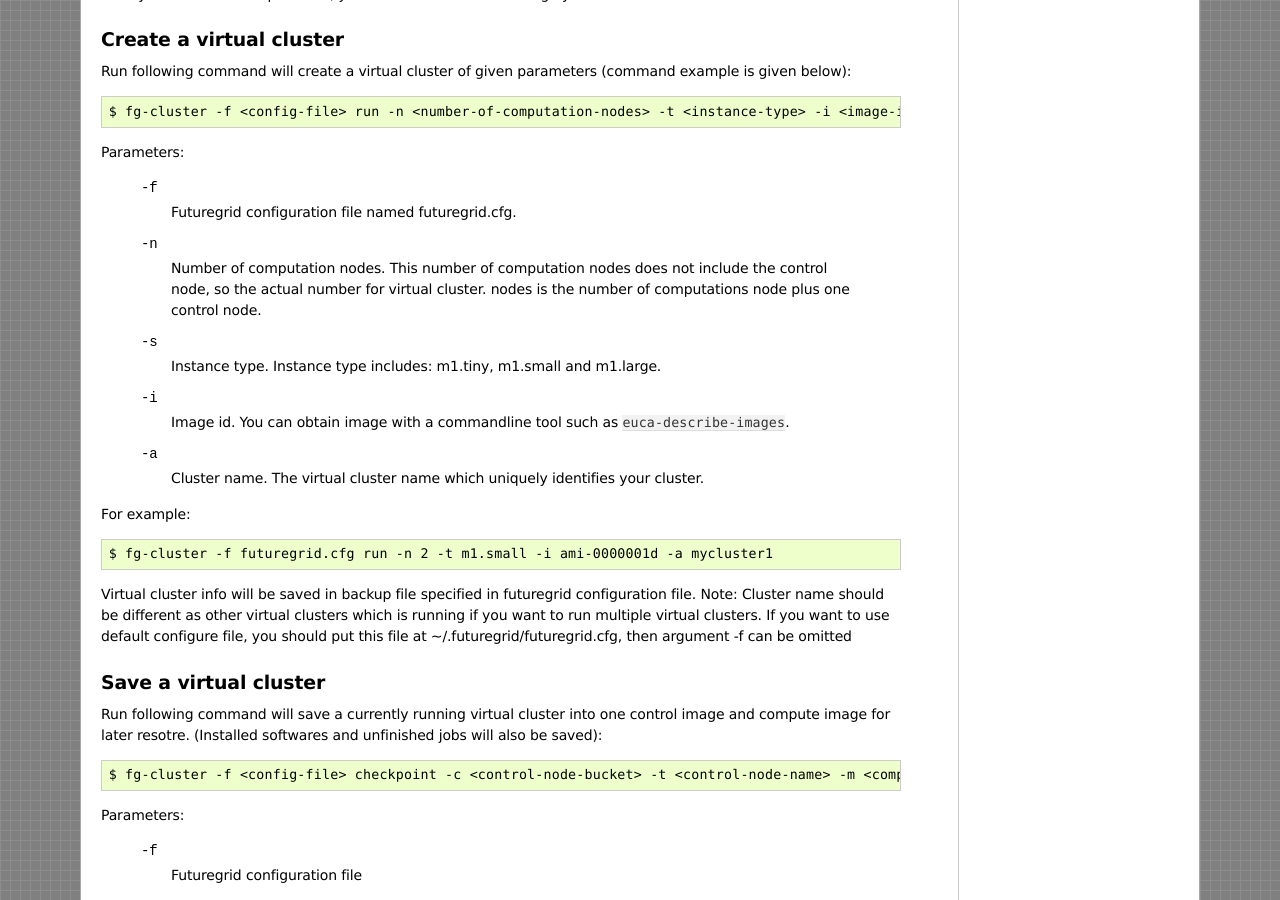
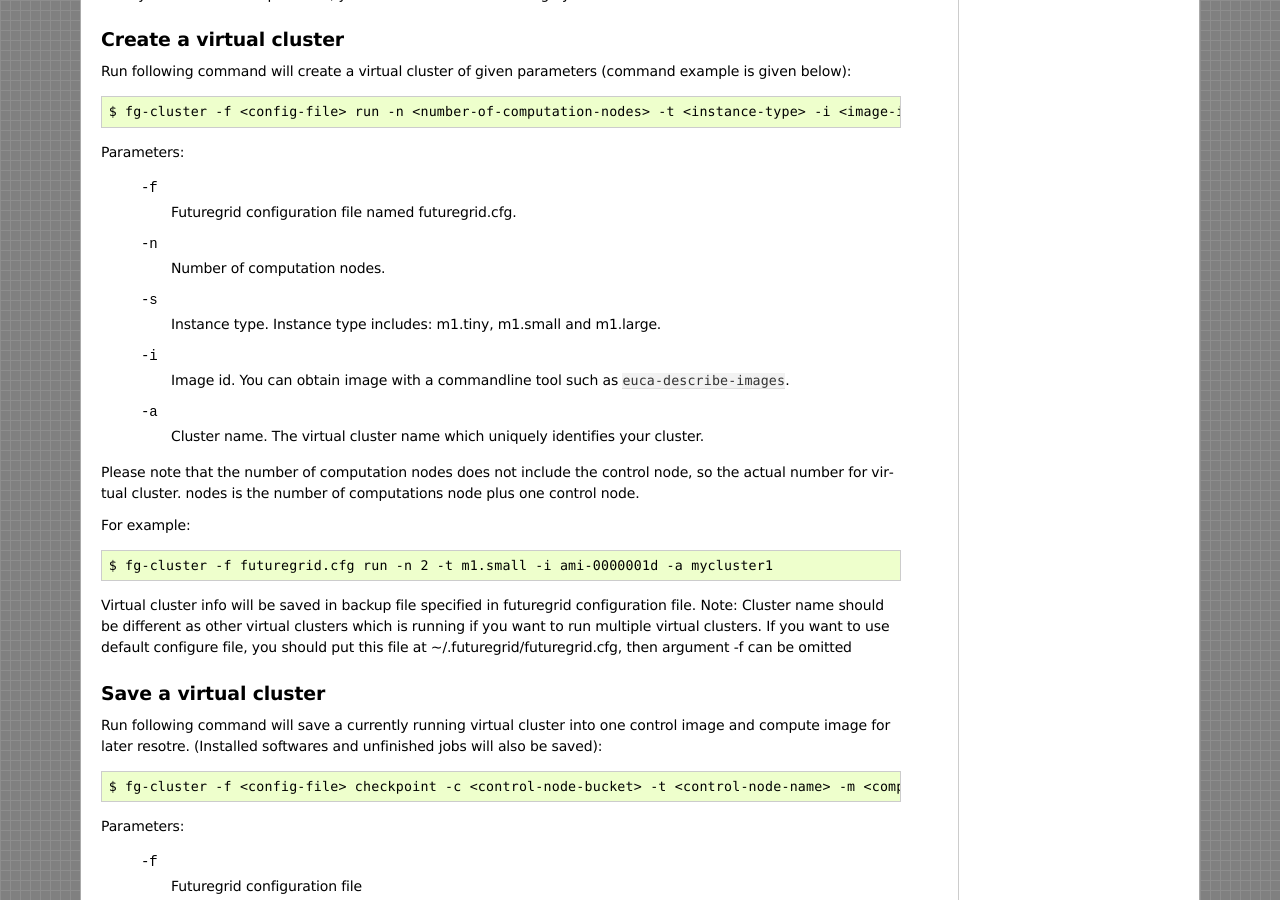
Before and after one commit to futuregrid/virtual-cluster, a Sphinx documentation site: the page built from doc/source/intro.rst, in a window 1280 px wide and 900 px high, scrolled down 3610 px. Built offline with Sphinx 7.4.7, drawn with Linux system fonts in a browser that asks for light colours; formulas are drawn with MathJax 3; pages that are not in the unit, such as notebooks, are missing from menus; some of the changed text lies outside the part shown.

Commit message:
Update doc/source/intro.rst

```diff
--- a/doc/source/intro.rst
+++ b/doc/source/intro.rst
@@ -234,15 +234,15 @@ Parameters:
 
 	-f 	Futuregrid configuration file named futuregrid.cfg.
 	-n 	Number of computation nodes.
-		This number of computation nodes does
-		not include the control node, so the actual number for virtual cluster.
-		nodes is the number of computations node plus one control node.
 	-s 	Instance type.
 		Instance type includes: m1.tiny, m1.small and m1.large.
 	-i 	Image id. You can obtain image with a commandline tool such as ``euca-describe-images``.
-
 	-a 	Cluster name.
 		The virtual cluster name which uniquely identifies your cluster.
+
+Please note that the number of computation nodes does not include the control node, so the actual number for virtual cluster.
+nodes is the number of computations node plus one control node.
+
 
 For example::
 
```
Also changed, not shown: other parts of doc/source/intro.rst (+2 -3 lines).
